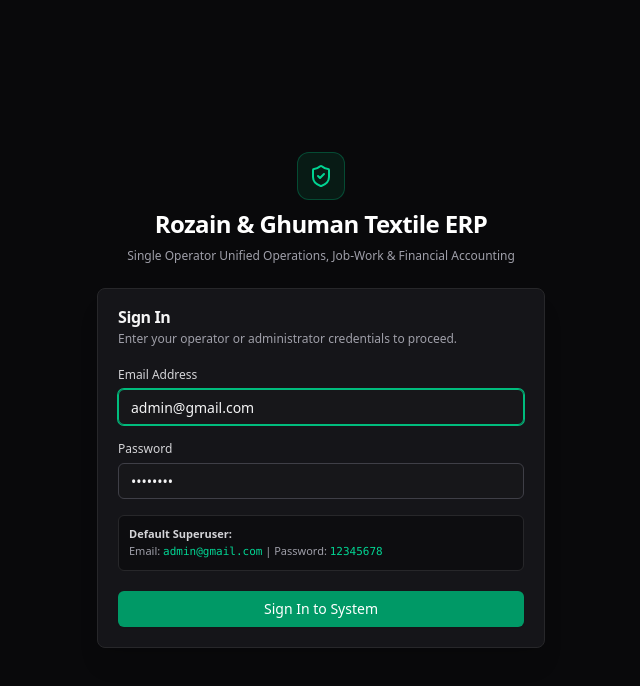
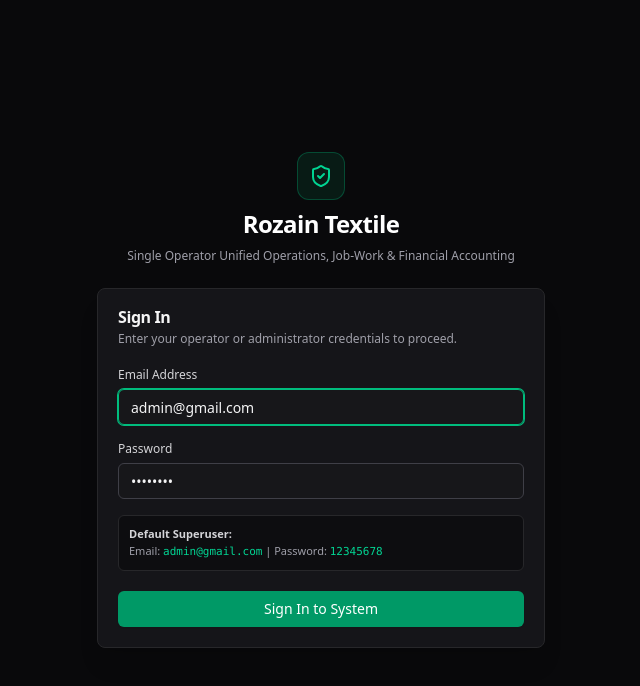
Before and after one commit to Adan-Ghuman/system, a React (Vite) app in the folder client/: page /login in a window 1280 px wide. Shown: the top 686 px of the page, without its empty margins (319-959 px from the left). Built offline with nearby package versions, Linux system fonts and the light colour scheme; no server answers.

Commit message:
Update system branding to Rozain Textile

```diff
--- a/client/index.html
+++ b/client/index.html
@@ -4,7 +4,7 @@
     <meta charset="UTF-8" />
     <link rel="icon" type="image/svg+xml" href="/vite.svg" />
     <meta name="viewport" content="width=device-width, initial-scale=1.0" />
-    <title>Ghuman Textile ERP</title>
+    <title>Rozain Textile</title>
   </head>
   <body class="bg-zinc-950 text-zinc-100 min-h-screen antialiased selection:bg-blue-600 selection:text-white">
     <div id="root"></div>
--- a/client/src/app/AppLayout.tsx
+++ b/client/src/app/AppLayout.tsx
@@ -52,7 +52,7 @@ export function AppLayout() {
               </div>
               <div>
                 <div className="text-sm font-bold tracking-tight text-white leading-none">
-                  ROZAIN & GHUMAN ERP
+                  ROZAIN TEXTILE
                 </div>
                 <div className="text-[10px] text-zinc-400 leading-tight">Textile Operations & Finance</div>
               </div>
--- a/client/src/features/auth/pages/LoginPage.tsx
+++ b/client/src/features/auth/pages/LoginPage.tsx
@@ -47,7 +47,7 @@ export function LoginPage() {
           <div className="inline-flex items-center justify-center w-12 h-12 rounded-xl bg-emerald-500/10 text-emerald-400 border border-emerald-500/30 mb-2">
             <ShieldCheck className="w-6 h-6" />
           </div>
-          <h1 className="text-2xl font-bold tracking-tight text-white">Rozain & Ghuman Textile ERP</h1>
+          <h1 className="text-2xl font-bold tracking-tight text-white">Rozain Textile</h1>
           <p className="text-xs text-zinc-400">Single Operator Unified Operations, Job-Work & Financial Accounting</p>
         </div>
 
--- a/client/src/features/export/components/OgpChallanDocument.tsx
+++ b/client/src/features/export/components/OgpChallanDocument.tsx
@@ -16,7 +16,7 @@ export function OgpChallanDocument({ dispatch }: OgpChallanDocumentProps) {
     <div className="bg-white text-zinc-950 p-8 max-w-4xl mx-auto font-sans leading-relaxed border border-zinc-200 shadow-xs print:border-none print:shadow-none print:p-0">
       <div className="border-b-2 border-zinc-950 pb-4 mb-4 text-center">
         <h1 className="text-2xl font-black tracking-wider uppercase text-zinc-950">
-          Ghumman Textile & Knitting Mills
+          Rozain Textile
         </h1>
         <p className="text-xs font-semibold text-zinc-700 mt-0.5 tracking-wide">
           Manufacturers & Job-Work Processors • Sambrial Road, Sialkot, Pakistan
--- a/client/src/features/export/components/TaxInvoiceDocument.tsx
+++ b/client/src/features/export/components/TaxInvoiceDocument.tsx
@@ -16,7 +16,7 @@ export function TaxInvoiceDocument({ dispatch }: TaxInvoiceDocumentProps) {
       <div className="border-b-2 border-zinc-950 pb-4 mb-4 flex items-start justify-between">
         <div>
           <h1 className="text-2xl font-black tracking-wider uppercase text-zinc-950">
-            Ghumman Textile & Knitting Mills
+            Rozain Textile
           </h1>
           <p className="text-xs font-semibold text-zinc-700 mt-0.5 tracking-wide">
             Manufacturers & Processors • Sambrial Road, Sialkot, Pakistan
@@ -135,7 +135,7 @@ export function TaxInvoiceDocument({ dispatch }: TaxInvoiceDocumentProps) {
           <div className="p-2.5 border border-zinc-200 rounded-sm text-[11px] text-zinc-600">
             <span className="font-bold uppercase text-[9px] text-zinc-500 block mb-1">Bank Wire Transfer Account</span>
             <div>Bank: <strong>Meezan Bank Ltd, Sialkot Branch</strong></div>
-            <div>Account Title: <strong>Ghuman Textile & Knitting Mills</strong></div>
+            <div>Account Title: <strong>Rozain Textile</strong></div>
             <div>IBAN: <strong className="font-mono">PK92MEZN0001092837123401</strong></div>
           </div>
         </div>
@@ -170,7 +170,7 @@ export function TaxInvoiceDocument({ dispatch }: TaxInvoiceDocumentProps) {
 
         <div>
           <div className="border-t border-zinc-400 pt-1.5 font-bold text-zinc-800 uppercase">
-            For Ghumman Textile & Knitting Mills
+            For Rozain Textile
           </div>
           <div className="text-zinc-500 text-[10px] mt-0.5">Authorized Signatory & Stamp</div>
         </div>
```
Also changed, not shown: 1 other file (tests, documents, lock files or other folders).
